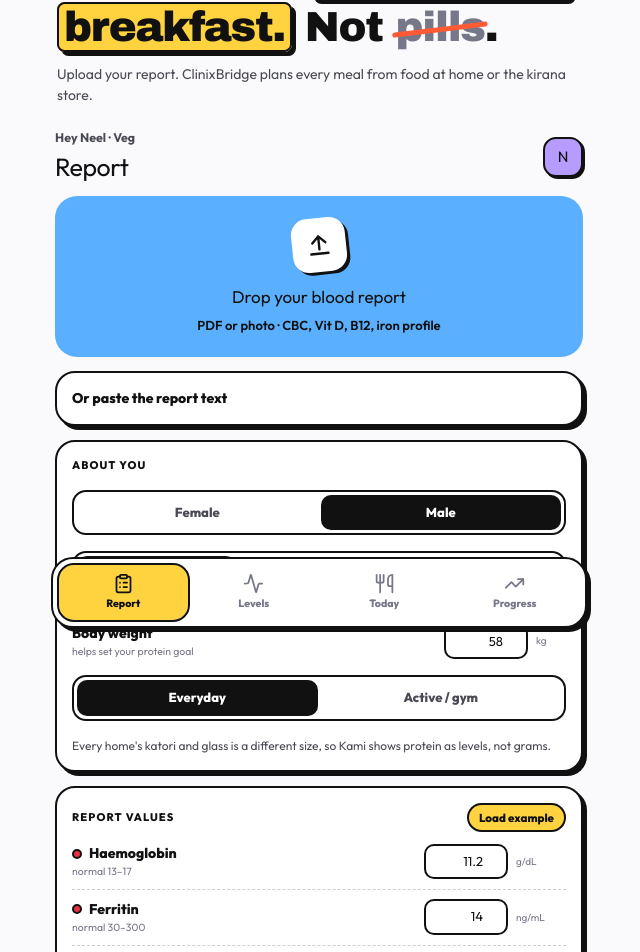
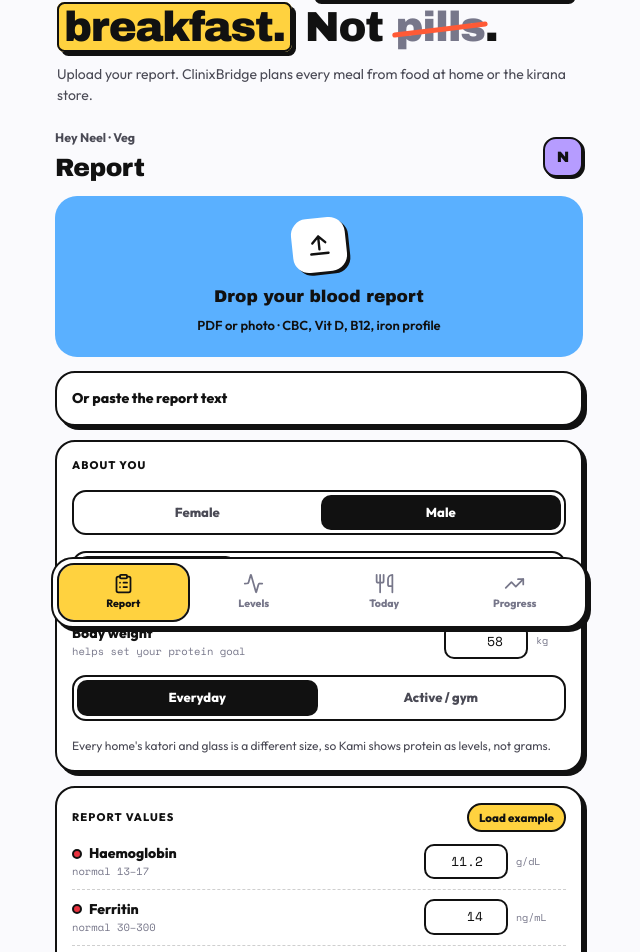
Before and after one commit to neelrathi87-dot/clinixbridge-frontend, a Next.js app: page / in a window 1280 px wide. Shown: the part 160-1112 px from the top of the page, without its empty margins (321-961 px from the left). Built offline with nearby package versions, Linux system fonts and the light colour scheme.

Commit message:
fix: Map Next.js font variables properly in globals.css so Archivo Black loads on Windows

```diff
--- a/src/app/globals.css
+++ b/src/app/globals.css
@@ -8,9 +8,9 @@
     --tomato: #FF5A36; --sun: #FFD23F; --sky: #5AB0FF; --lilac: #B69CFF; --mint: #33D69F; --pink: #FF8FC8;
     --low: #E8323F; --mid: #E08A00; --ok: #0E9F6E;
     --bw: 2.5px; --sh: 4px 4px 0 var(--ink); --sh2: 6px 6px 0 var(--ink);
-    --display: "Archivo Black", "Arial Black", Impact, sans-serif;
-    --body: "Outfit", system-ui, -apple-system, "Segoe UI", sans-serif;
-    --mono: "Space Mono", ui-monospace, Menlo, Consolas, monospace;
+    --display: var(--font-display, "Archivo Black"), "Arial Black", Impact, sans-serif;
+    --body: var(--font-body, "Outfit"), system-ui, -apple-system, "Segoe UI", sans-serif;
+    --mono: var(--font-mono, "Space Mono"), ui-monospace, Menlo, Consolas, monospace;
   }
 
   html, body { background: #FAFAFD; }
@@ -115,3 +115,8 @@
   .docflag { border: var(--bw) solid var(--ink); box-shadow: var(--sh); border-radius: 16px; padding: 12px 14px; font-size: 12.5px; background: #FFE9E6; }
   .eat { font-size: 13px; color: var(--muted); line-height: 1.45; }
 }
+@layer utilities {
+  .font-display { font-family: var(--display) !important; }
+  .font-body { font-family: var(--body) !important; }
+  .font-mono { font-family: var(--mono) !important; }
+}
--- a/src/app/page.tsx
+++ b/src/app/page.tsx
@@ -92,7 +92,7 @@
             <path d="M12 16V4M6 10l6-6 6 6"/><path d="M4 20h16"/>
           </svg>
         </div>
-        <b className="block font-[var(--font-display)] font-normal text-[17px] mt-[6px]">Drop your blood report</b>
+        <b className="block font-display font-normal text-[17px] mt-[6px]">Drop your blood report</b>
         <span className="text-[13px] font-[600]">PDF or photo · CBC, Vit D, B12, iron profile</span>
       </label>
 
@@ -102,7 +102,7 @@
           Or paste the report text
         </summary>
         <textarea
-          className="w-full min-h-[90px] rounded-[12px] border-[2px] border-[#111] bg-[#FAFAFD] p-[10px] font-[var(--font-mono)] text-[12px] mt-2 mb-2 focus:outline-none focus:ring-2 focus:ring-[#5AB0FF] focus:border-transparent"
+          className="w-full min-h-[90px] rounded-[12px] border-[2px] border-[#111] bg-[#FAFAFD] p-[10px] font-mono text-[12px] mt-2 mb-2 focus:outline-none focus:ring-2 focus:ring-[#5AB0FF] focus:border-transparent"
           placeholder="Haemoglobin 11.2 g/dL&#10;Vitamin D (25-OH) 16 ng/mL&#10;Vitamin B12 182 pg/mL"
         ></textarea>
         <button className="w-full border-[2.5px] border-[#111] rounded-[16px] p-[11px] font-[800] text-[15.5px] bg-white text-[#111] shadow-[4px_4px_0_#111] active:translate-y-[3px] active:translate-x-[3px] active:shadow-[1px_1px_0_#111] transition-all">
@@ -128,11 +128,11 @@
         <div className="flex items-center justify-between border-t-[1.5px] border-dashed border-[rgba(17,17,17,0.2)] pt-[9px]">
           <div>
             <div className="font-[800] text-[14px] flex items-center gap-[7px] text-[#111]">Body weight</div>
-            <div className="font-[var(--font-mono)] text-[10.5px] text-[#77778A]">helps set your protein goal</div>
+            <div className="font-mono text-[10.5px] text-[#77778A]">helps set your protein goal</div>
           </div>
           <div className="flex items-center gap-2">
-            <input type="number" className="w-[84px] h-[36px] border-[2px] border-[#111] rounded-[10px] px-[8px] bg-white font-[var(--font-mono)] text-[13px] text-right" value={weight} onChange={(e) => setWeight(e.target.value)} />
-            <span className="w-[30px] font-[var(--font-mono)] text-[10px] text-[#77778A]">kg</span>
+            <input type="number" className="w-[84px] h-[36px] border-[2px] border-[#111] rounded-[10px] px-[8px] bg-white font-mono text-[13px] text-right" value={weight} onChange={(e) => setWeight(e.target.value)} />
+            <span className="w-[30px] font-mono text-[10px] text-[#77778A]">kg</span>
           </div>
         </div>
 
@@ -163,10 +163,10 @@
                     <span className="w-[10px] h-[10px] rounded-full flex-none border-[2px] border-[#111]" style={{ background: dotColor }}></span>
                     {m.name}
                   </div>
-                  <div className="font-[var(--font-mono)] text-[10.5px] text-[#77778A]">normal {pick(m.low, sex)}–{pick(m.hi, sex)}</div>
+                  <div className="font-mono text-[10.5px] text-[#77778A]">normal {pick(m.low, sex)}–{pick(m.hi, sex)}</div>
                 </div>
-                <input type="number" className="w-full border-[2px] border-[#111] rounded-[10px] py-[6px] px-[8px] bg-white font-[var(--font-mono)] text-[13px] text-right" value={vals[m.id] || ""} onChange={(e) => setVals({ ...vals, [m.id]: parseFloat(e.target.value) })} />
-                <span className="font-[var(--font-mono)] text-[10px] text-[#77778A]">{m.unit}</span>
+                <input type="number" className="w-full border-[2px] border-[#111] rounded-[10px] py-[6px] px-[8px] bg-white font-mono text-[13px] text-right" value={vals[m.id] || ""} onChange={(e) => setVals({ ...vals, [m.id]: parseFloat(e.target.value) })} />
+                <span className="font-mono text-[10px] text-[#77778A]">{m.unit}</span>
               </div>
             );
           })}
@@ -241,14 +241,14 @@
     return (
       <div className="grid gap-[14px] pb-6 content-start">
         <div className="grid grid-cols-[36px_1fr] gap-2.5 items-end">
-          <div className="w-9 h-9 rounded-xl bg-[var(--tomato)] text-white border-[var(--bw)] border-[var(--ink)] flex items-center justify-center font-[var(--font-display)] text-[15px] -rotate-6">cb</div>
+          <div className="w-9 h-9 rounded-xl bg-[var(--tomato)] text-white border-[var(--bw)] border-[var(--ink)] flex items-center justify-center font-display text-[15px] -rotate-6">cb</div>
           <div className="bg-[var(--sun)] rounded-[20px_20px_20px_6px] p-3 text-sm font-medium border-[var(--bw)] border-[var(--ink)] shadow-[var(--sh)]">
             Morning Neel! Day 1 of your homeostatic protocol. All recipes below prioritize zero-waste cooking to maximize bioavailability.
           </div>
         </div>
         {todayMeals.map((m, i) => (
           <div key={i} className="grid grid-cols-[auto_1fr] gap-3 items-start bg-[var(--card)] rounded-[20px] p-3 border-[var(--bw)] border-[var(--ink)] shadow-[var(--sh)]">
-            <span className={`w-11 h-11 rounded-xl flex items-center justify-center font-[var(--font-display)] text-[17px] border-[var(--bw)] border-[var(--ink)] ${m.s === 'b' ? 'bg-[var(--sun)] text-[var(--ink)]' : m.s === 'l' ? 'bg-[var(--tomato)] text-white' : m.s === 's' ? 'bg-[var(--sky)] text-[var(--ink)]' : 'bg-[var(--lilac)] text-[var(--ink)]'}`}>
+            <span className={`w-11 h-11 rounded-xl flex items-center justify-center font-display text-[17px] border-[var(--bw)] border-[var(--ink)] ${m.s === 'b' ? 'bg-[var(--sun)] text-[var(--ink)]' : m.s === 'l' ? 'bg-[var(--tomato)] text-white' : m.s === 's' ? 'bg-[var(--sky)] text-[var(--ink)]' : 'bg-[var(--lilac)] text-[var(--ink)]'}`}>
               {TILE[m.s]}
             </span>
             <div>
@@ -269,13 +269,13 @@
       <div className="grid gap-[14px] pb-6 content-start">
         <div className="bg-[var(--mint)] border-[var(--bw)] border-[var(--ink)] shadow-[var(--sh)] rounded-[22px] p-4 grid gap-1">
           <span className="label text-[var(--ink)]">RPM Dashboard Analytics</span>
-          <div className="font-[var(--font-display)] text-[27px] leading-[1.05]">
+          <div className="font-display text-[27px] leading-[1.05]">
             <em className="not-italic bg-white px-1.5 rounded-lg border-2 border-[var(--ink)]">3 of 9</em> markers stabilizing
           </div>
         </div>
         <div className="glass chart">
           <div className="flex justify-between items-baseline mb-1.5">
-            <b className="font-[var(--font-display)] font-normal text-[16px]">{activeMarker.name}</b>
+            <b className="font-display font-normal text-[16px]">{activeMarker.name}</b>
             <span className="label">{activeMarker.unit}</span>
           </div>
           <div className="flex gap-1.5 overflow-x-auto pb-1.5" style={{ scrollbarWidth: 'none' }}>
@@ -301,7 +301,7 @@
     <div className="grid gap-[14px] pb-6 content-start">
       <div className="bg-[var(--card)] border-[var(--bw)] border-[var(--ink)] rounded-[22px] p-4 grid gap-2.5 shadow-[var(--sh2)] bg-[var(--sun)]">
         <span className="pill bg-[var(--tomato)] text-white w-max">Hackathon Core</span>
-        <span className="font-[var(--font-display)] text-[17px]">Clinical Guardrails</span>
+        <span className="font-display text-[17px]">Clinical Guardrails</span>
         <ul className="m-0 p-0 list-none text-[13.5px] grid gap-1.5 font-medium">
           <li className="flex gap-2">✓ 7-Day Somatic Pain limits</li>
           <li className="flex gap-2">✓ Homeostatic Moderation (No bans)</li>
@@ -313,18 +313,18 @@
 
   // --- RENDER FULL SCREEN APP ---
   return (
-    <div className="min-h-screen w-full font-[var(--font-body)] text-[#111]" style={{ background: "#FAFAFD" }}>
+    <div className="min-h-screen w-full font-body text-[#111]" style={{ background: "#FAFAFD" }}>
       <div className="max-w-[560px] mx-auto w-full px-4 pb-[calc(118px+env(safe-area-inset-bottom,0px))] relative min-h-screen min-h-[100dvh] flex flex-col">
 
         {/* Brand Header */}
         {activeTab === "report" && (
           <div className="grid gap-[10px] pt-[18px] pb-[4px] px-[2px] relative z-10 w-full max-w-[560px] mx-auto">
-            <div className="flex items-center gap-[10px] font-[var(--font-display)] text-[22px] tracking-tight">
+            <div className="flex items-center gap-[10px] font-display text-[22px] tracking-tight">
               <span className="w-[38px] h-[38px] rounded-[12px] bg-[#FF5A36] border-[2.5px] border-[#111] shadow-[3px_3px_0_#111] flex items-center justify-center text-white text-[18px] -rotate-[8deg]">cb</span>
               ClinixBridge
             </div>
 
-            <h1 className="font-[var(--font-display)] font-normal text-[clamp(30px,9vw,42px)] leading-[1.02] tracking-[-0.03em] m-0 text-[#111] text-balance">
+            <h1 className="font-display font-normal text-[clamp(30px,9vw,42px)] leading-[1.02] tracking-[-0.03em] m-0 text-[#111] text-balance">
               Your blood report, turned into{" "}
               <span className="bg-[#FFD23F] px-[0.12em] border-[2.5px] border-[#111] rounded-[0.18em] shadow-[4px_4px_0_#111] box-decoration-clone leading-[1.25]">
                 tomorrow&apos;s breakfast.
@@ -336,7 +336,7 @@
               </span>.
             </h1>
 
-            <p className="text-[14px] text-[#4A4A55] font-[var(--font-body)] m-0">
+            <p className="text-[14px] text-[#4A4A55] font-body m-0">
               Upload your report. ClinixBridge plans every meal from food at home or the kirana store.
             </p>
           </div>
@@ -351,7 +351,7 @@
             >
               Hey {currentUser} · {diet === "v" ? "Veg" : diet === "e" ? "Eggetarian" : "Non-veg"}
             </div>
-            <h2 className="font-[var(--font-display)] font-normal text-[25px] tracking-[-0.02em] capitalize m-0 mt-0.5">{activeTab}</h2>
+            <h2 className="font-display font-normal text-[25px] tracking-[-0.02em] capitalize m-0 mt-0.5">{activeTab}</h2>
 
             {showUsers && (
               <div className="absolute top-12 left-0 bg-white border-2 border-[#111] shadow-[4px_4px_0_#111] rounded-xl overflow-hidden z-50">
@@ -367,7 +367,7 @@
               </div>
             )}
           </div>
-          <div className="w-[40px] h-[40px] rounded-[13px] bg-[#B69CFF] border-[2.5px] border-[#111] shadow-[2px_2px_0_#111] flex items-center justify-center font-[var(--font-display)] text-[15px]">
+          <div className="w-[40px] h-[40px] rounded-[13px] bg-[#B69CFF] border-[2.5px] border-[#111] shadow-[2px_2px_0_#111] flex items-center justify-center font-display text-[15px]">
             {currentUser ? currentUser[0].toUpperCase() : "P"}
           </div>
         </div>
```
